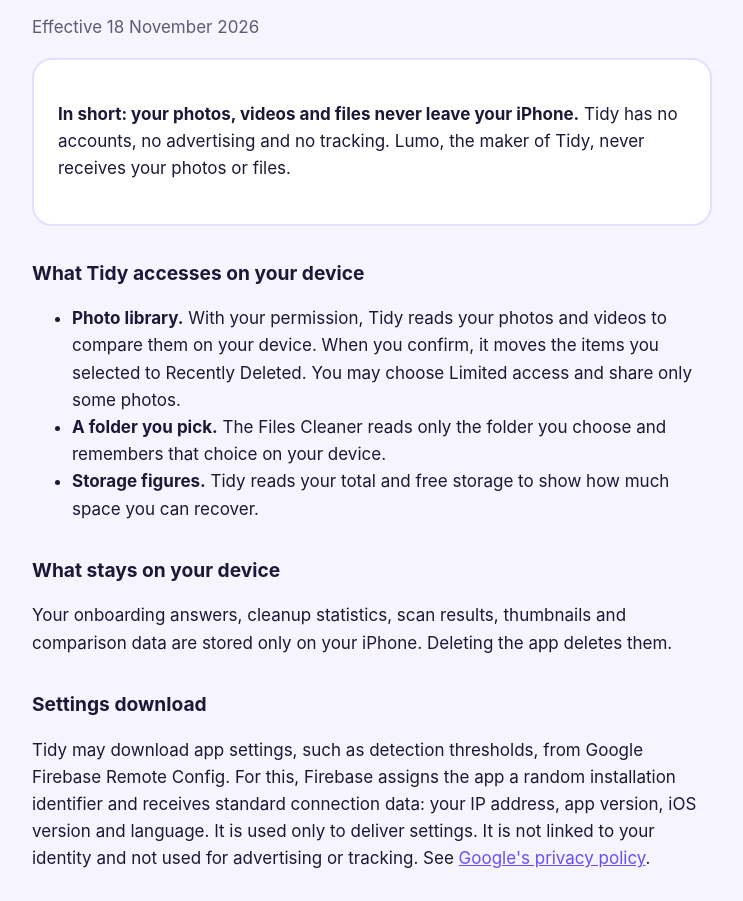
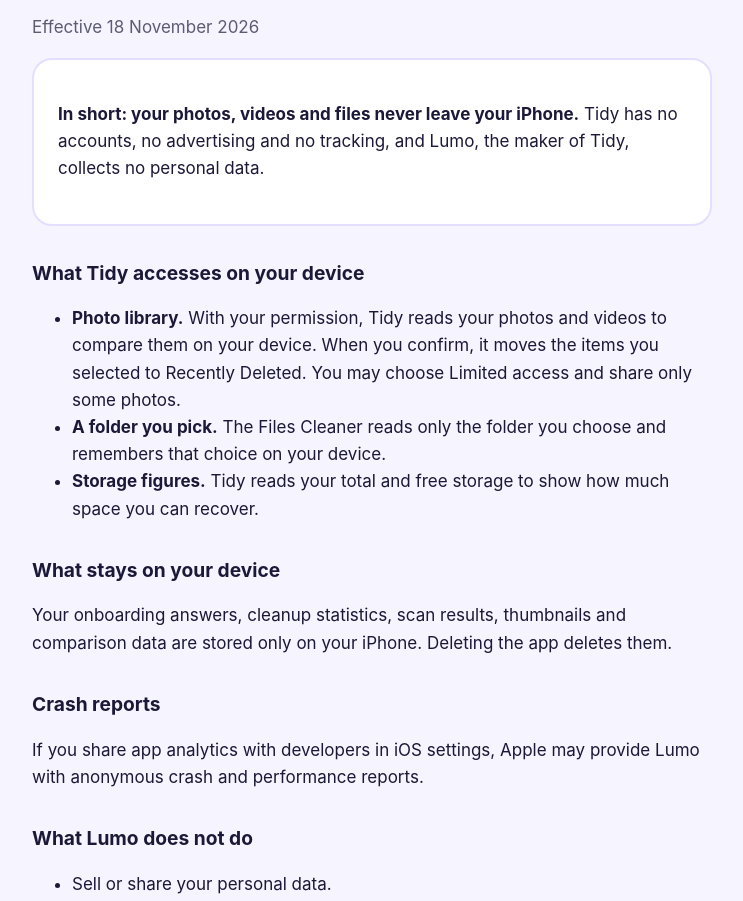
Before and after one commit to lumohq/lumohq.github.io, a plain HTML site: page tidy/privacy.html in a window 1280 px wide. Shown: the part 152-1053 px from the top of the page, without its empty margins (268-1011 px from the left). Drawn offline with Linux system fonts and the light colour scheme.

Commit message:
Tidy privacy policy: app makes no network calls and collects no personal data
Co-Authored-By: Claude Sonnet 5.5 <noreply@anthropic.com>

```diff
--- a/tidy/privacy.html
+++ b/tidy/privacy.html
@@ -11,7 +11,7 @@
   <header><a href="./">Tidy</a></header>
   <h1>Privacy policy</h1>
   <p class="muted">Effective 18 November 2026</p>
-  <div class="card"><p><strong>In short: your photos, videos and files never leave your iPhone.</strong> Tidy has no accounts, no advertising and no tracking. Lumo, the maker of Tidy, never receives your photos or files.</p></div>
+  <div class="card"><p><strong>In short: your photos, videos and files never leave your iPhone.</strong> Tidy has no accounts, no advertising and no tracking, and Lumo, the maker of Tidy, collects no personal data.</p></div>
 
   <h2>What Tidy accesses on your device</h2>
   <ul>
@@ -22,9 +22,6 @@
 
   <h2>What stays on your device</h2>
   <p>Your onboarding answers, cleanup statistics, scan results, thumbnails and comparison data are stored only on your iPhone. Deleting the app deletes them.</p>
-
-  <h2>Settings download</h2>
-  <p>Tidy may download app settings, such as detection thresholds, from Google Firebase Remote Config. For this, Firebase assigns the app a random installation identifier and receives standard connection data: your IP address, app version, iOS version and language. It is used only to deliver settings. It is not linked to your identity and not used for advertising or tracking. See <a href="https://policies.google.com/privacy">Google's privacy policy</a>.</p>
 
   <h2>Crash reports</h2>
   <p>If you share app analytics with developers in iOS settings, Apple may provide Lumo with anonymous crash and performance reports.</p>
```
